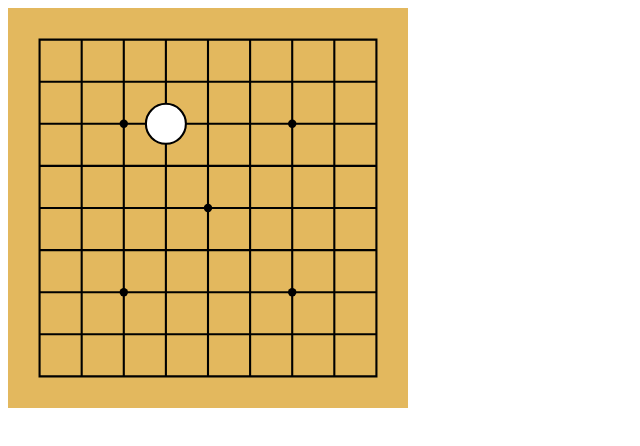
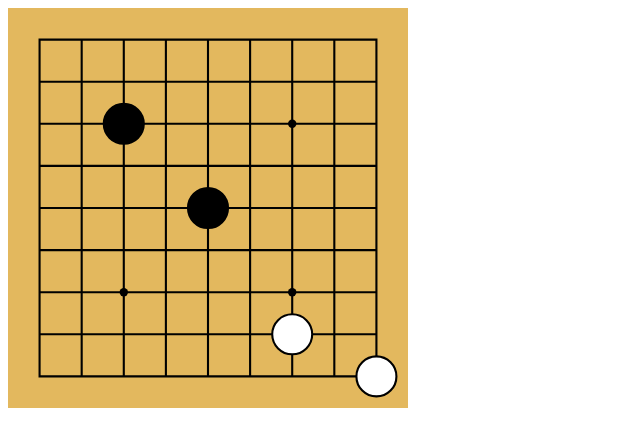
Before and after one commit to WhizzoCode/go-board, a plain HTML site: page src/test.html in a window 1280 px wide. Shown: the whole page, without its empty margins (0-640 px from the left). Drawn offline with Linux system fonts and the light colour scheme.

Commit message:
draw stones

```diff
--- a/src/goban.js
+++ b/src/goban.js
@@ -89,15 +89,23 @@ class GobanBoard extends HTMLElement {
         <circle cx="${point[0]}" cy="${point[1]}" r="${this.config.board_star_radius}" fill="${this.config.board_marks_color}"></circle>
       `;
     });
+    this.positions.filter(position => {
+      if (position.player === null) return null;
+      if (position.x > this.size) return null;
+      if (position.y > this.size) return null;
+      return true;
+    }).forEach(position => {
+      let stoneColor = this.config.stone_black_color;
+      let stoneBorderColor = this.config.stone_black_border_color;
+      if (position.player === 'W') {
+        stoneColor = this.config.stone_white_color;
+        stoneBorderColor = this.config.stone_white_border_color;
+      }
+      board += `
+        <circle cx="${position.x}" cy="${position.y}" r="${this.config.stone_radius}" fill="${stoneColor}" stroke="${stoneBorderColor}" stroke-width="${this.config.stone_border_width}"></circle>
+      `;
+    });
     board += `
-        <!-- Testing stones -->
-        <circle cx="17" cy="4" r="${this.config.stone_radius}" fill="${this.config.stone_black_color}" stroke="${this.config.stone_black_border_color}" stroke-width="${this.config.stone_border_width}"></circle>
-        <circle cx="4" cy="15" r="${this.config.stone_radius}" fill="${this.config.stone_black_color}" stroke="${this.config.stone_black_border_color}" stroke-width="${this.config.stone_border_width}"></circle>
-        <circle cx="16" cy="17" r="${this.config.stone_radius}" fill="${this.config.stone_black_color}" stroke="${this.config.stone_black_border_color}" stroke-width="${this.config.stone_border_width}"></circle>
-        <circle cx="4" cy="3" r="${this.config.stone_radius}" fill="${this.config.stone_white_color}" stroke="${this.config.stone_white_border_color}" stroke-width="${this.config.stone_border_width}"></circle>
-        <circle cx="3" cy="13" r="${this.config.stone_radius}" fill="${this.config.stone_white_color}" stroke="${this.config.stone_white_border_color}" stroke-width="${this.config.stone_border_width}"></circle>
-        <circle cx="4" cy="17" r="${this.config.stone_radius}" fill="${this.config.stone_white_color}" stroke="${this.config.stone_white_border_color}" stroke-width="${this.config.stone_border_width}"></circle>
-        <!-- Testing stones -->
       </svg>
     `;
 
--- a/src/test.html
+++ b/src/test.html
@@ -15,7 +15,7 @@
 
   <goban-board
     size="9"
-    positions="B3-3 W78-72[□] B5-5 W7-8 1-1[a] 2-2"
+    positions="B3-3 W78-72[□] B5-5 W7-8 1-1[a] 2-2 W9-9 B10-10"
   ></goban-board>
 
 </body>
```
